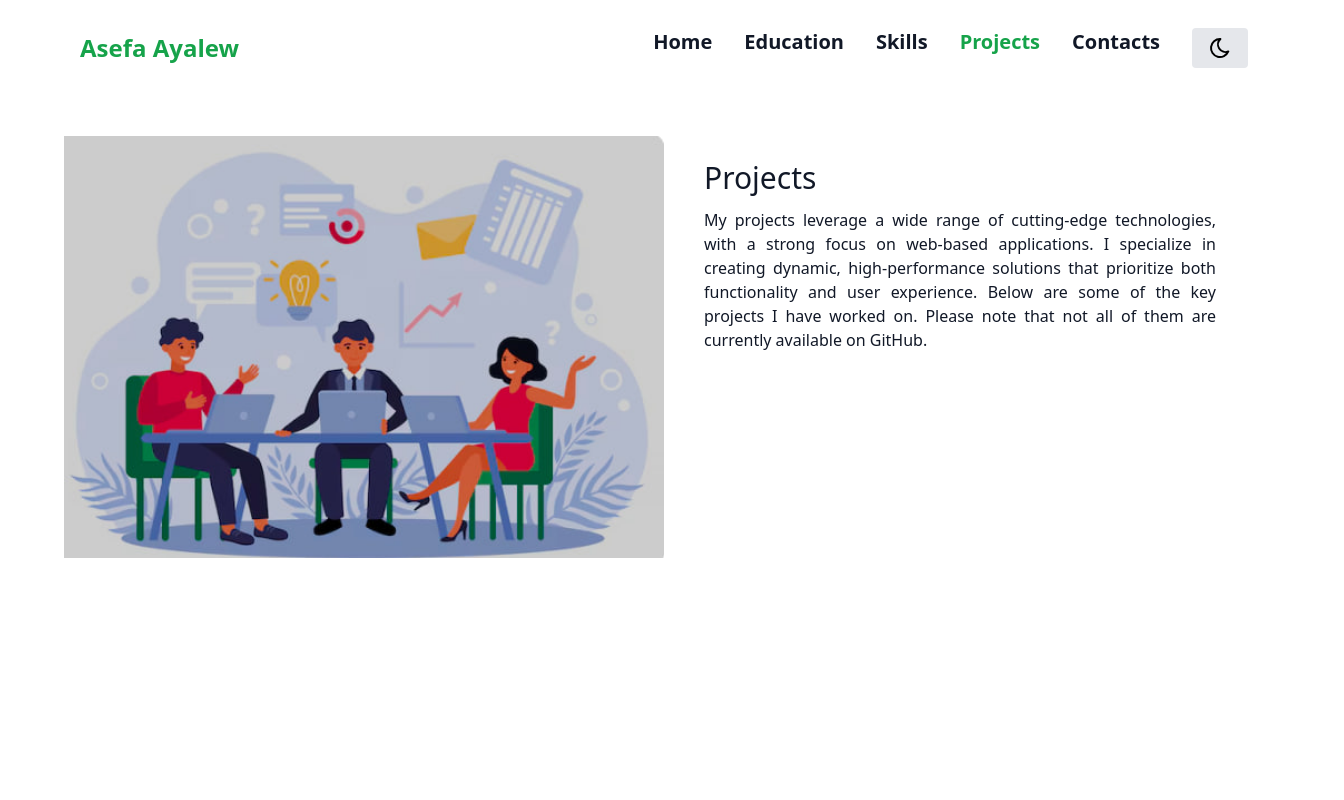
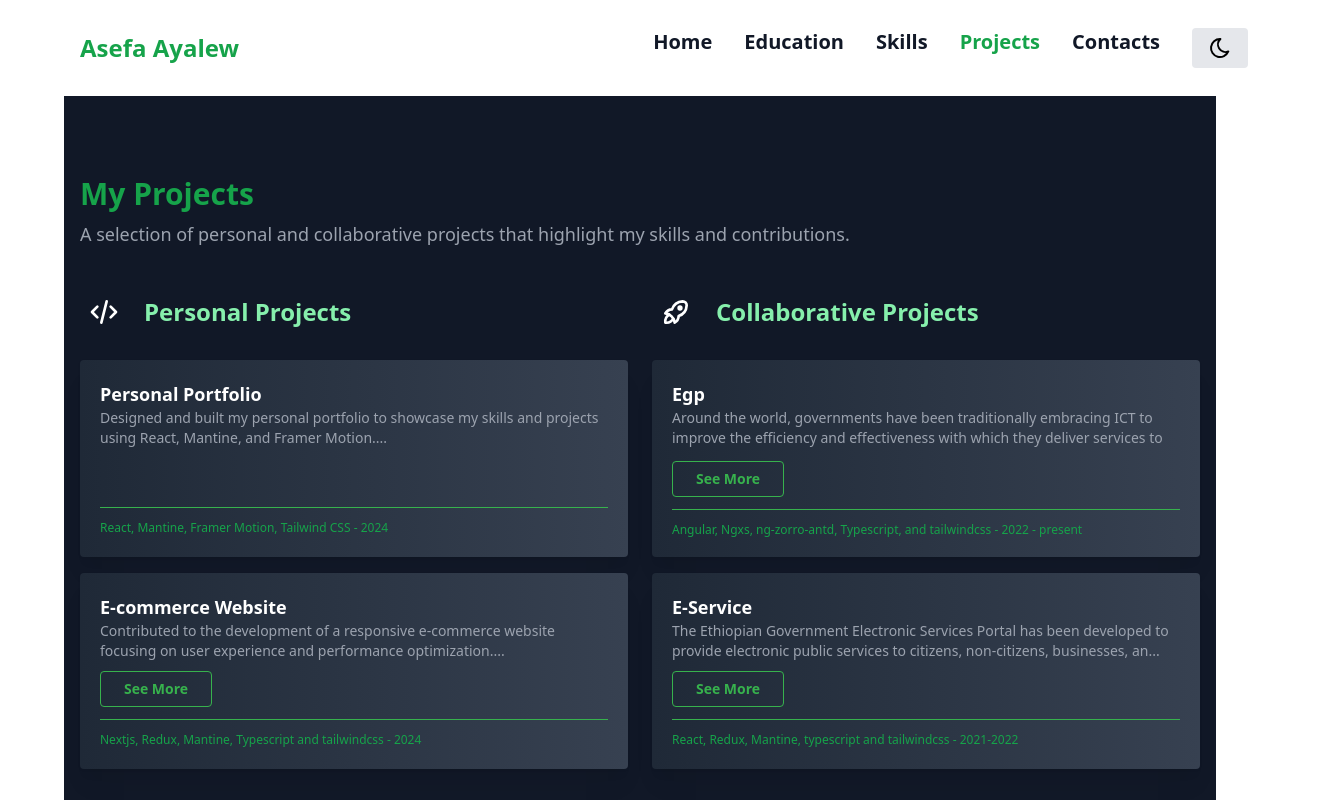
Before and after one commit to Asefa-Ayalew/my-portifolio, a Next.js app: page /projects in a window 1280 px wide. Shown: the top 800 px of the page, 1344 px wide, since content can reach past the window. Built offline with nearby package versions, Linux system fonts and the light colour scheme.

Commit message:
Projects modified for my portifolio

```diff
--- a/app/(pages)/projects/page.tsx
+++ b/app/(pages)/projects/page.tsx
@@ -1,55 +1,76 @@
+// src/components/MyProjects.tsx
 "use client";
-import React from "react";
 import { motion } from "framer-motion";
-// import CustomCard from "@/app/shared/ui/card/card";
+import { Title, Text } from "@mantine/core";
+import ProjectsList from "@/app/components/projects/projects-list";
 
-const Skills = () => {
-  const onCardClicked = () =>{
-    console.log('card clicked');
+const projectsData = {
+  personalProjects: [
+    {
+      title: "Personal Portfolio",
+      description:
+        "Designed and built my personal portfolio to showcase my skills and projects using React, Mantine, and Framer Motion.",
+      year: "2024",
+      technologies: "React, Mantine, Framer Motion, Tailwind CSS",
+    },
+    {
+      title: "E-commerce Website",
+      description:
+        "Contributed to the development of a responsive e-commerce website focusing on user experience and performance optimization.",
+      year: "2024",
+      technologies: "Nextjs, Redux, Mantine, Typescript and tailwindcss",
+    },
+  ],
+  collaborativeProjects: [
+    {
+      title: "Egp",
+      description:
+        "Around the world, governments have been traditionally embracing ICT to improve the efficiency and effectiveness with which they deliver services to their citizens and provide timely and accurate access to information. These initiatives span the entire spectrum of government responsibilities and are generically termed eGovernment initiatives (or e-Governance). One of the most successful applications of ICT is in the area of public procurement, known as Electronic Government Procurement (e-GP).",
+      year: "2022 - present",
+      technologies: "Angular, Ngxs, ng-zorro-antd, Typescript, and tailwindcss",
+    },
+    {
+      title: "E-Service",
+      description:
+        "The Ethiopian Government Electronic Services Portal has been developed to provide electronic public services to citizens, non-citizens, businesses, and governmental & non-governmental organizations.",
+      year: "2021-2022",
+      technologies: "React, Redux, Mantine, typescript and tailwindcss",
+    },
+  ],
+};
 
-  }
+const MyProjects = () => {
   return (
-    <>
-      <section className="md:flex md:justify-between w-full min-h-screen dark:bg-gray-900 bg-white dark:text-white text-gray-900 md:mx-16 mx-4">
-        <div className="md:w-1/2">
-          <motion.img
-            src="./images/projects1.jpg"
-            alt="Developer at work"
-            className="md:mt-10"
-            initial={{ opacity: 0, x: 50 }}
-            animate={{ opacity: 1, x: 0 }}
-            transition={{ duration: 2 }}
-            width={600}
-            height={400}
+    <section id="my-projects" className="py-20 bg-gray-900 text-white md:mx-16">
+      <div className="max-w-full px-4">
+        <div className="text-center md:text-left mb-10">
+          <Title className="text-3xl font-bold text-green-600 mb-2">
+            My Projects
+          </Title>
+          <Text className="text-lg text-gray-400">
+            A selection of personal and collaborative projects that highlight my
+            skills and contributions.
+          </Text>
+        </div>
+
+        <div className="grid grid-cols-1 md:grid-cols-2 gap-6">
+          {/* Personal Projects Section */}
+          <ProjectsList
+            projects={projectsData.personalProjects}
+            title="Personal Projects"
+            icon="code"
+          />
+
+          {/* Collaborative Projects Section */}
+          <ProjectsList
+            projects={projectsData.collaborativeProjects}
+            title="Collaborative Projects"
+            icon="rocket"
           />
         </div>
-        <motion.div
-          initial={{ opacity: 0, y: -50 }}
-          animate={{ opacity: 1, y: 0 }}
-          transition={{ duration: 1 }}
-          className="md:w-1/2 mt-16"
-        >
-          <h1 className="text-3xl">Projects</h1>
-          <p className="mt-3 md:mr-32 text-justify">
-            My projects leverage a wide range of cutting-edge technologies, with
-            a strong focus on web-based applications. I specialize in creating
-            dynamic, high-performance solutions that prioritize both
-            functionality and user experience. Below are some of the key
-            projects I have worked on. Please note that not all of them are
-            currently available on GitHub.
-          </p>
-        </motion.div>
-      </section>
-      <div>
-        {/* <CustomCard
-        buttonText="fk"
-        description="card description"
-        onClick={onCardClicked}
-        title="card title"
-        /> */}
       </div>
-    </>
+    </section>
   );
 };
 
-export default Skills;
+export default MyProjects;
--- /dev/null
+++ b/app/components/projects/my-journey.tsx
@@ -0,0 +1,133 @@
+"use client";
+import { motion } from "framer-motion";
+import { Card, Text, Title, Group, Divider, ThemeIcon } from "@mantine/core";
+import { IconBook, IconBriefcase } from "@tabler/icons-react";
+
+const journeyData = {
+  education: [
+    {
+      title: "Master Degree in Computer Science",
+      description:
+        "Specialized in Artificial Intelligence and Machine Learning, focusing on predictive analytics and neural networks.",
+      year: "2022",
+      institution: "Tech University",
+    },
+    {
+      title: "Bachelor Degree in Information Technology",
+      description:
+        "Gained a strong foundation in software development, data structures, and web technologies.",
+      year: "2020",
+      institution: "Global Institute of Technology",
+    },
+  ],
+  experience: [
+    {
+      title: "Frontend Developer",
+      description:
+        "Developed responsive and dynamic user interfaces using React, TypeScript, and Tailwind CSS. Focused on improving performance and user experience.",
+      year: "2023 - Present",
+      company: "Innovative Solutions Co.",
+    },
+    {
+      title: "Web Developer Intern",
+      description:
+        "Worked on creating modern websites with a focus on responsive design and interactive features. Learned industry best practices for front-end development.",
+      year: "2021 - 2022",
+      company: "Creative Web Agency",
+    },
+  ],
+};
+
+const MyJourney = () => {
+  return (
+    <section id="my-journey" className="py-20 bg-gray-900 text-white md:mx-16">
+      <div className="max-w-full px-4">
+        <div className="text-center md:text-left mb-10">
+          <Title className="text-3xl font-bold text-green-600 mb-2">
+            My Journey
+          </Title>
+          <Text className="text-lg text-gray-400">
+            A glimpse of my education and work experiences that shaped my career
+            path.
+          </Text>
+        </div>
+
+        <div className="grid grid-cols-1 md:grid-cols-2 gap-6">
+          {/* Education Section */}
+          <motion.div
+            initial={{ opacity: 0, x: -100 }}
+            animate={{ opacity: 1, x: 0 }}
+            transition={{ duration: 0.8 }}
+            className="flex flex-col h-full" // Added h-full to make sure the flex column takes full height
+          >
+            <Group className="mb-6 flex justify-center">
+              <ThemeIcon size={48} radius="xl" color="green-600">
+                <IconBook size={32} />
+              </ThemeIcon>
+              <Title order={3} className="text-2xl text-green-300">
+                Education
+              </Title>
+            </Group>
+            {journeyData.education.map((item, index) => (
+              <Card
+                key={index}
+                shadow="md"
+                p="lg"
+                className="mb-4 bg-gradient-to-r from-gray-800 to-gray-700 hover:bg-gray-600 flex-1 transition-transform transform hover:scale-105 hover:shadow-xl" // Added flex-1 to make cards stretch
+              >
+                <Title order={4} className="text-lg font-semibold text-white">
+                  {item.title}
+                </Title>
+                <Text size="sm" className="text-gray-400">
+                  {item.description}
+                </Text>
+                <Divider my="sm" color="green" />
+                <Text size="xs" className="text-green-600">
+                  {item.institution} - {item.year}
+                </Text>
+              </Card>
+            ))}
+          </motion.div>
+
+          {/* Experience Section */}
+          <motion.div
+            initial={{ opacity: 0, x: 100 }}
+            animate={{ opacity: 1, x: 0 }}
+            transition={{ duration: 0.8 }}
+            className="flex flex-col h-full" // Added h-full to make sure the flex column takes full height
+          >
+            <Group className="mb-6 flex justify-center">
+              <ThemeIcon size={48} radius="xl" color="green">
+                <IconBriefcase size={32} />
+              </ThemeIcon>
+              <Title order={3} className="text-2xl text-green-300">
+                Experience
+              </Title>
+            </Group>
+            {journeyData.experience.map((item, index) => (
+              <Card
+                key={index}
+                shadow="md"
+                p="lg"
+                className="mb-4 bg-gradient-to-r from-gray-800 to-gray-700 hover:bg-gray-600 flex-1 transition-transform transform hover:scale-105 hover:shadow-xl" // Added flex-1 to make cards stretch
+              >
+                <Title order={4} className="text-lg font-semibold text-white">
+                  {item.title}
+                </Title>
+                <Text size="sm" className="text-gray-400">
+                  {item.description}
+                </Text>
+                <Divider my="sm" color="green" />
+                <Text size="xs" className="text-green-600">
+                  {item.company} - {item.year}
+                </Text>
+              </Card>
+            ))}
+          </motion.div>
+        </div>
+      </div>
+    </section>
+  );
+};
+
+export default MyJourney;
--- /dev/null
+++ b/app/components/projects/projects-card.tsx
@@ -0,0 +1,63 @@
+// src/components/ProjectCard.tsx
+"use client";
+import { useState } from "react";
+import {
+  Card,
+  Text,
+  Title,
+  Divider,
+  Button,
+} from "@mantine/core";
+
+interface Project {
+  title: string;
+  description: string;
+  year: string;
+  technologies: string;
+}
+
+interface ProjectCardProps {
+  item: Project;
+}
+
+const ProjectCard = ({ item }: ProjectCardProps) => {
+  const [showMore, setShowMore] = useState(false);
+
+  // Determine if the description exceeds 120 characters
+  const isLongDescription = item.description.length > 120;
+
+  return (
+    <Card
+      shadow="md"
+      p="lg"
+      className={`mb-4 bg-gradient-to-r from-gray-800 to-gray-700 transition-transform duration-300 ease-in-out hover:bg-gray-600 hover:scale-105 flex-1`}
+    >
+      <Title order={4} className="text-lg font-semibold text-white text-left">
+        {item.title}
+      </Title>
+      <div className="flex flex-col h-full">
+        <Text size="sm" className="text-gray-400 flex-1 overflow-hidden" style={{ maxHeight: showMore ? "none" : "3.2em", transition: "max-height 0.3s ease" }}>
+          {showMore ? item.description : `${item.description.substring(0, 150)}...`}
+        </Text>
+
+        {/* Conditionally render the button based on the description length */}
+        {isLongDescription && (
+          <Button
+            variant="outline"
+            color="green"
+            onClick={() => setShowMore((prev) => !prev)}
+            className="mt-2 w-28 self-start"
+          >
+            {showMore ? "See Less" : "See More"}
+          </Button>
+        )}
+      </div>
+      <Divider my="sm" color="green" />
+      <Text size="xs" className="text-green-600">
+        {item.technologies} - {item.year}
+      </Text>
+    </Card>
+  );
+};
+
+export default ProjectCard;
--- /dev/null
+++ b/app/components/projects/projects-list.tsx
@@ -0,0 +1,49 @@
+// src/components/ProjectsList.tsx
+"use client";
+import { motion } from "framer-motion";
+import {
+  Group,
+  ThemeIcon,
+  Title,
+} from "@mantine/core";
+import { IconCode, IconRocket } from "@tabler/icons-react";
+import ProjectCard from "./projects-card";
+
+interface Project {
+  title: string;
+  description: string;
+  year: string;
+  technologies: string;
+}
+
+interface ProjectsListProps {
+  projects: Project[];
+  title: string;
+  icon: string; // Pass the icon name
+}
+
+const ProjectsList = ({ projects, title, icon }: ProjectsListProps) => {
+  return (
+    <motion.div
+      initial={{ opacity: 0, x: -100 }}
+      animate={{ opacity: 1, x: 0 }}
+      transition={{ duration: 0.8 }}
+      className="flex flex-col h-full"
+    >
+      <Group className="mb-6 flex flex-start">
+        <ThemeIcon size={48} radius="xl" color="green-600">
+          {/* Use the icon based on the name passed */}
+          {icon === "code" ? <IconCode size={32} /> : <IconRocket size={32} />}
+        </ThemeIcon>
+        <Title order={3} className="text-2xl text-green-300">
+          {title}
+        </Title>
+      </Group>
+      {projects.map((item, index) => (
+        <ProjectCard key={index} item={item} />
+      ))}
+    </motion.div>
+  );
+};
+
+export default ProjectsList;
```
